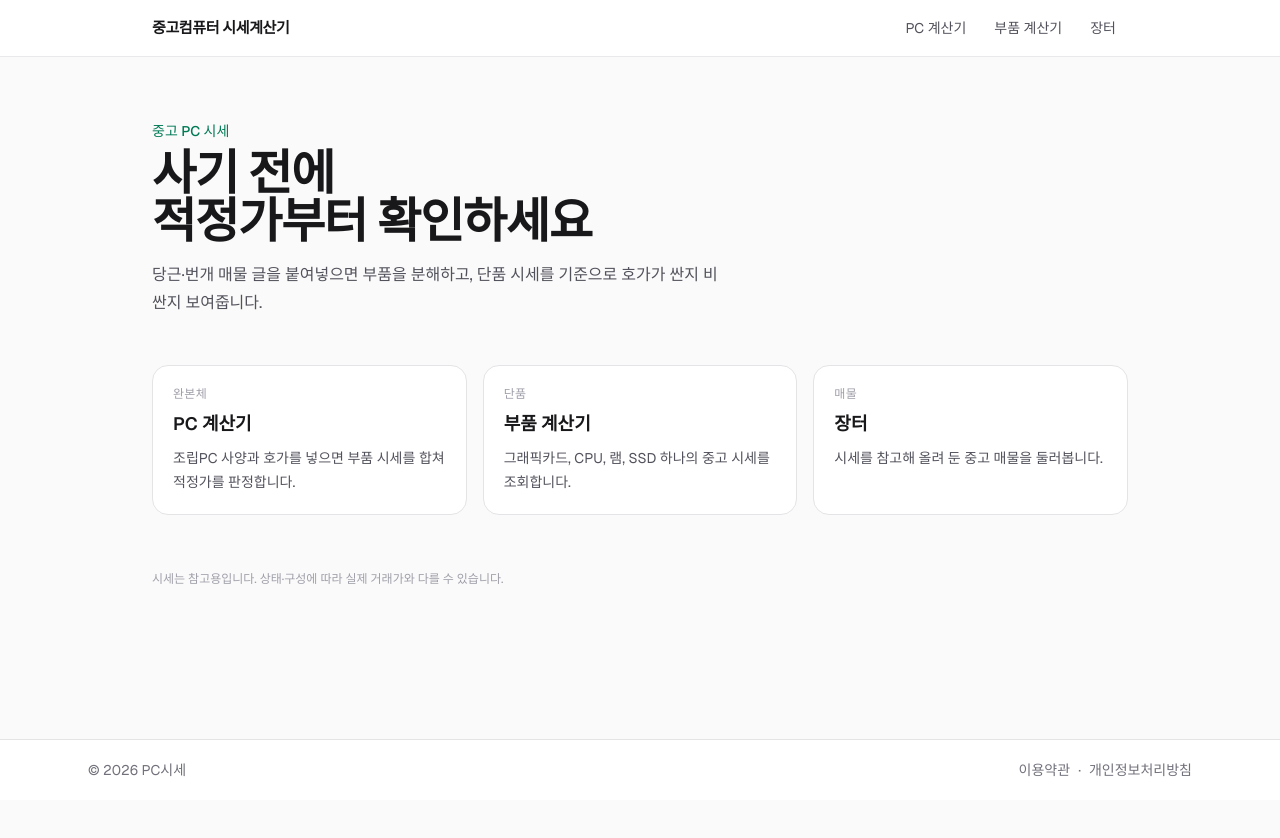
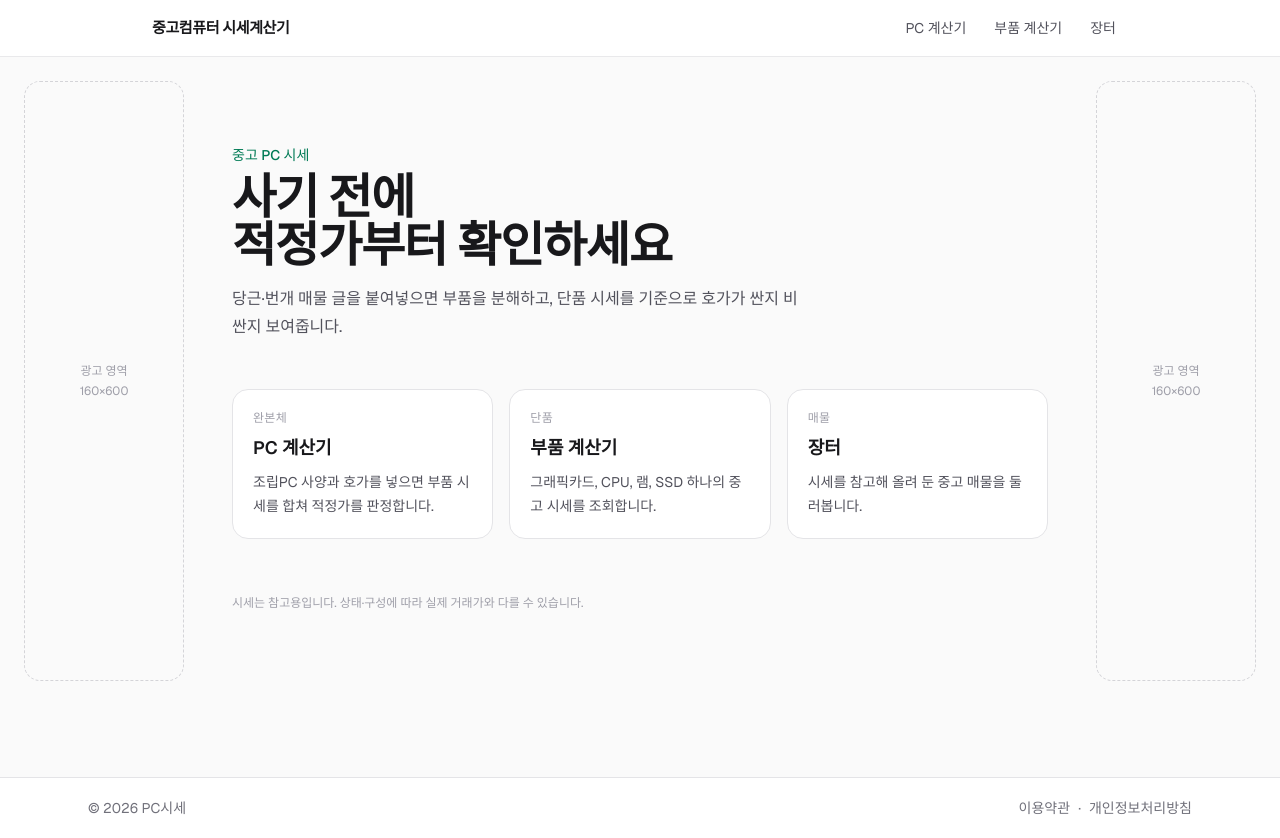
Before and after one commit to active06119-cpu/usedpcprice, a Next.js app: page / in a window 1280 px wide. Before the commit the page ends 800 px from the top, so only its background shows below. Built offline with nearby package versions, Linux system fonts and the light colour scheme.

Commit message:
feat: wrap public pages with ad rails

```diff
--- a/src/app/layout.tsx
+++ b/src/app/layout.tsx
@@ -1,5 +1,6 @@
 import type { Metadata } from "next";
 import { Geist, Geist_Mono } from "next/font/google";
+import { PublicShell } from "@/components/layout/PublicShell";
 import { SiteFooter } from "@/components/layout/SiteFooter";
 import { SiteHeader } from "@/components/layout/SiteHeader";
 import "./globals.css";
@@ -16,7 +17,7 @@
 
 export const metadata: Metadata = {
   title: "중고컴퓨터 시세계산기",
-  description: "중고 컴퓨터·부품 적정가를 확인하세요. 호구 잡히지 말고 사기 전에 시세 확인.",
+  description: "중고 컴퓨터·부품 적정가를 확인하세요. 사기 전에 시세 확인.",
 };
 
 export default function RootLayout({
@@ -26,9 +27,11 @@
 }>) {
   return (
     <html lang="ko" className={`${geistSans.variable} ${geistMono.variable} h-full antialiased`}>
-      <body className="min-h-full flex flex-col">
+      <body className="flex min-h-full flex-col bg-zinc-50">
         <SiteHeader />
-        <div className="flex-1">{children}</div>
+        <div className="flex-1">
+          <PublicShell>{children}</PublicShell>
+        </div>
         <SiteFooter />
       </body>
     </html>
```
